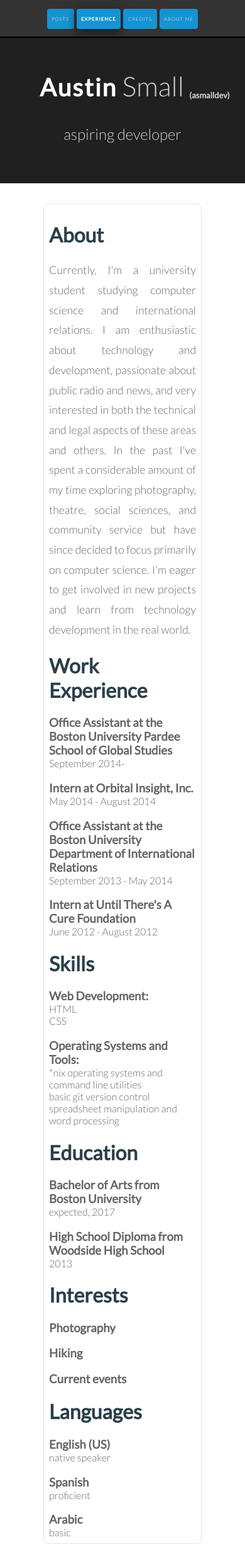
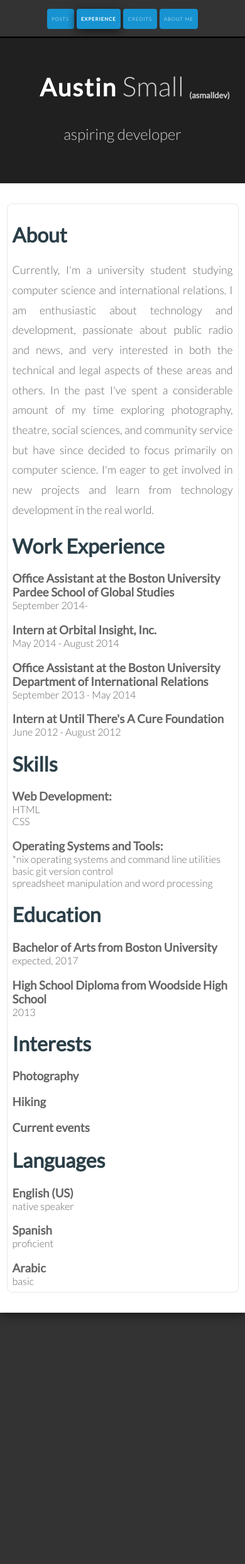
Before and after one commit to csmallbio/asmalldev.github.io, a Jekyll site: the page built from CV/index.html, in a window 390 px wide. Shown: the whole page at 63% size. Built offline with Jekyll 4.4.1, drawn with Linux system fonts in a browser that asks for light colours; nearby versions of some CDN libraries; some web fonts are replaced.

Commit message:
css specificity fix for last commit

```diff
--- a/css/default.css
+++ b/css/default.css
@@ -1366,7 +1366,7 @@
 		padding-right: 2em;
 	}
 
-	#content #cv
+	#wrapper #cv
 	{
 		width: 90%;
 	}
```
